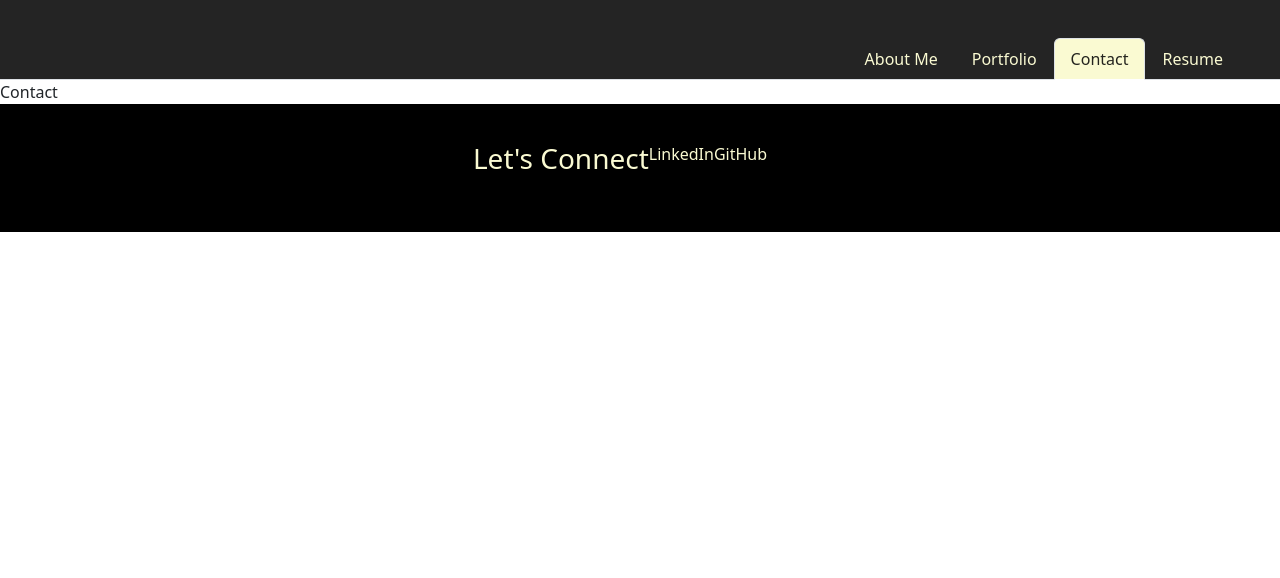
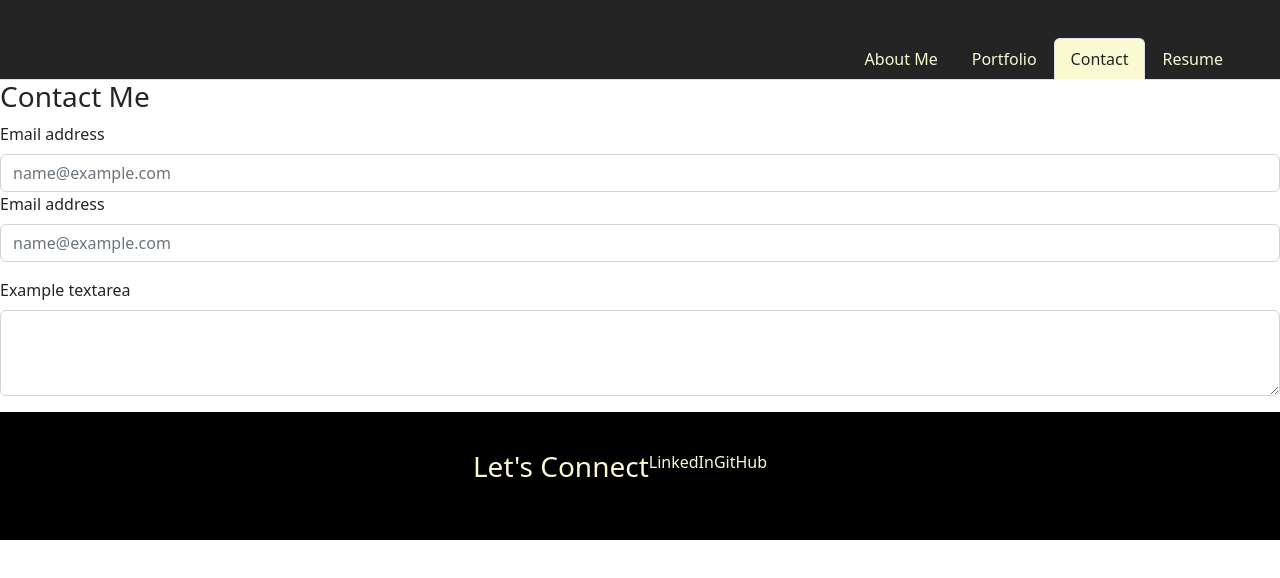
Before and after one commit to AndresAlbornozgil/react-portfolio, a React (Vite) app: page /Contact in a window 1280 px wide. Shown: the top 578 px of the page. Built offline with nearby package versions, Linux system fonts and the light colour scheme.

Commit message:
Added contact form, still need to work on it

```diff
--- a/src/pages/Contact/Contact.jsx
+++ b/src/pages/Contact/Contact.jsx
@@ -4,9 +4,23 @@ function Contact() {
 
 
     return (
-      <>
-        <div>Contact</div>
-      </>
+      <div id='contact-me'>
+        <div id='container2' className="mb-3">
+
+  <h3>Contact Me</h3>
+
+  <label for="exampleFormControlInput1" className="form-label">Email address</label>
+  <input type="email" className="form-control" id="exampleFormControlInput1" placeholder="name@example.com" />
+
+  <label for="exampleFormControlInput1" className="form-label">Email address</label>
+  <input type="email" className="form-control" id="exampleFormControlInput1" placeholder="name@example.com" />
+</div>
+<div className="mb-3">
+
+  <label for="exampleFormControlTextarea1" className="form-label">Example textarea</label>
+  <textarea className="form-control" id="exampleFormControlTextarea1" rows="3"></textarea>
+</div>
+      </div>
     )
   }
 
```
Also changed, not shown: src/pages/Resume/Resume.jsx (line endings or trailing spaces).
